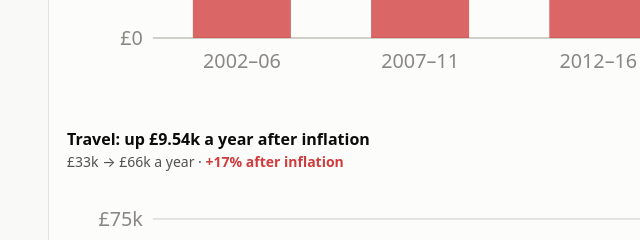
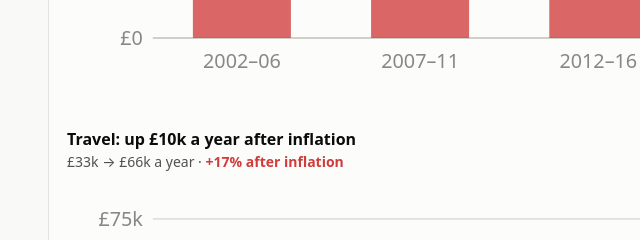
Before and after one commit to yoBoss283/sangha-trusts-accounts, a plain HTML site: page est/est-accounts-page.html in a window 1280 px wide. Shown: the part 7620-7860 px from the top of the page, 78-718 px from the left. Drawn offline with Linux system fonts and the light colour scheme.

Commit message:
EST: round the rise in the chart titles to whole thousands
Co-Authored-By: Claude Sonnet 5.5 <noreply@anthropic.com>

```diff
--- a/est/est-accounts-page.html
+++ b/est/est-accounts-page.html
@@ -896,7 +896,7 @@ function smallMultiples(id, div, top) {
   if (top) document.getElementById(top).innerHTML = 'Faster than inflation: ' + rows.filter(r => r.x > 1.05).map(r => `<b>${esc(r.k.name.replace(/ \(.*$/, ''))}</b> ${upPct(r.x)}`).join(', ') + ` (after inflation, ${BLAB(first)} against ${BLAB(last)}).`;
   rows.forEach((r, j) => {
     const d = document.createElement('div'); d.className = 'kind';
-    d.innerHTML = `<h4>${esc(r.k.name)}: ${r.gain > 0 ? (j === 0 ? 'the biggest rise, ' : '') + 'up ' + short(r.gain) + ' a year after inflation' : 'down ' + short(-r.gain) + ' a year after inflation'}</h4><p class="ch">${short(r.a)} → ${short(r.b)} a year · <span class="${r.x > 1.05 ? 'bad' : ''}">${upPct(r.x)} after inflation</span></p><div id="${id}-${j}"></div>`;
+    d.innerHTML = `<h4>${esc(r.k.name)}: ${r.gain > 0 ? (j === 0 ? 'the biggest rise, ' : '') + 'up ' + short(Math.round(r.gain / 1000) * 1000) + ' a year after inflation' : 'down ' + short(Math.round(-r.gain / 1000) * 1000) + ' a year after inflation'}</h4><p class="ch">${short(r.a)} → ${short(r.b)} a year · <span class="${r.x > 1.05 ? 'bad' : ''}">${upPct(r.x)} after inflation</span></p><div id="${id}-${j}"></div>`;
     host.appendChild(d);
     const welfare = r.k.f === KINDS[0].f;
     const isStaff = r.k.f === KINDS[KINDS.length - 1].f;
```
Also changed, not shown: est/est-accounts.html (+1 -1 lines), est/index.html (+1 -1 lines), est/template.html (+1 -1 lines), pages/est.html (+1 -1 lines).
